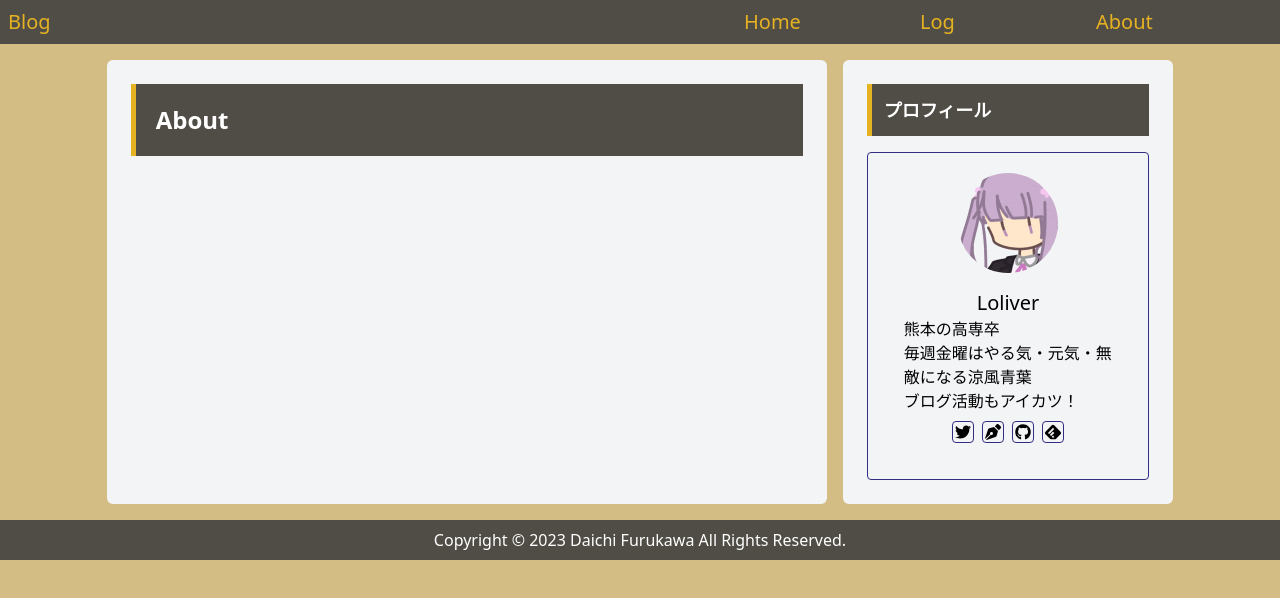
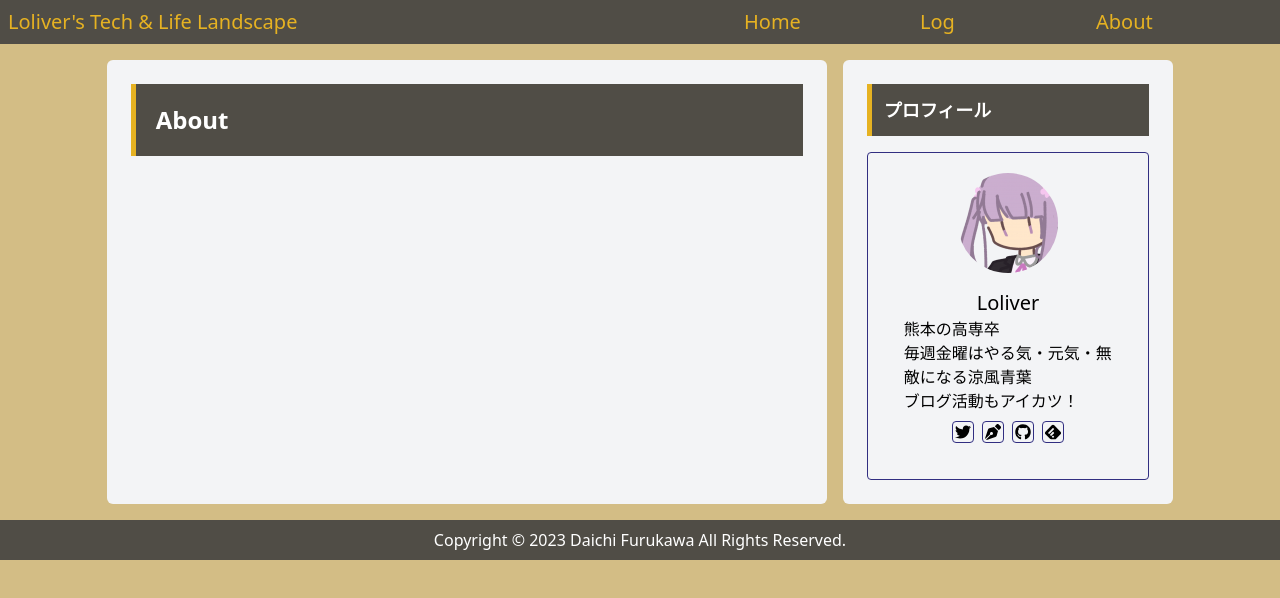
Before and after one commit to Loliver1224/blog-jamstack, a Next.js app: page /about in a window 1280 px wide. Shown: the top 598 px of the page. Built offline with nearby package versions, Linux system fonts and the light colour scheme.

Commit message:
レイアウト修正

```diff
--- a/components/Layout.tsx
+++ b/components/Layout.tsx
@@ -11,21 +11,21 @@ export default function Layout({ children }: Props) {
   return (
     <>
       <Head>
-        <title>Next.js + WordPress as headless CMS</title>
+        <title>Loliver&apos;s Landscape</title>
         <meta name="description" content="Generated by create next app" />
         <meta name="viewport" content="width=device-width, initial-scale=1" />
         <link rel="icon" href="/favicon.png" />
       </Head>
       <header className="sticky top-0 p-2 flex flex-row text-xl">
         <div className="container mx-auto">
-          Blog
+          Loliver&apos;s Tech &amp; Life Landscape
         </div>
         <nav>
           <ul className="flex flex-row list-none justify-center">
             <li className="w-44">
-              <a href="">
+              <Link href="/">
                 Home
-              </a>
+              </Link>
             </li>
             <li className="w-44">
               <Link href="/log">
```
